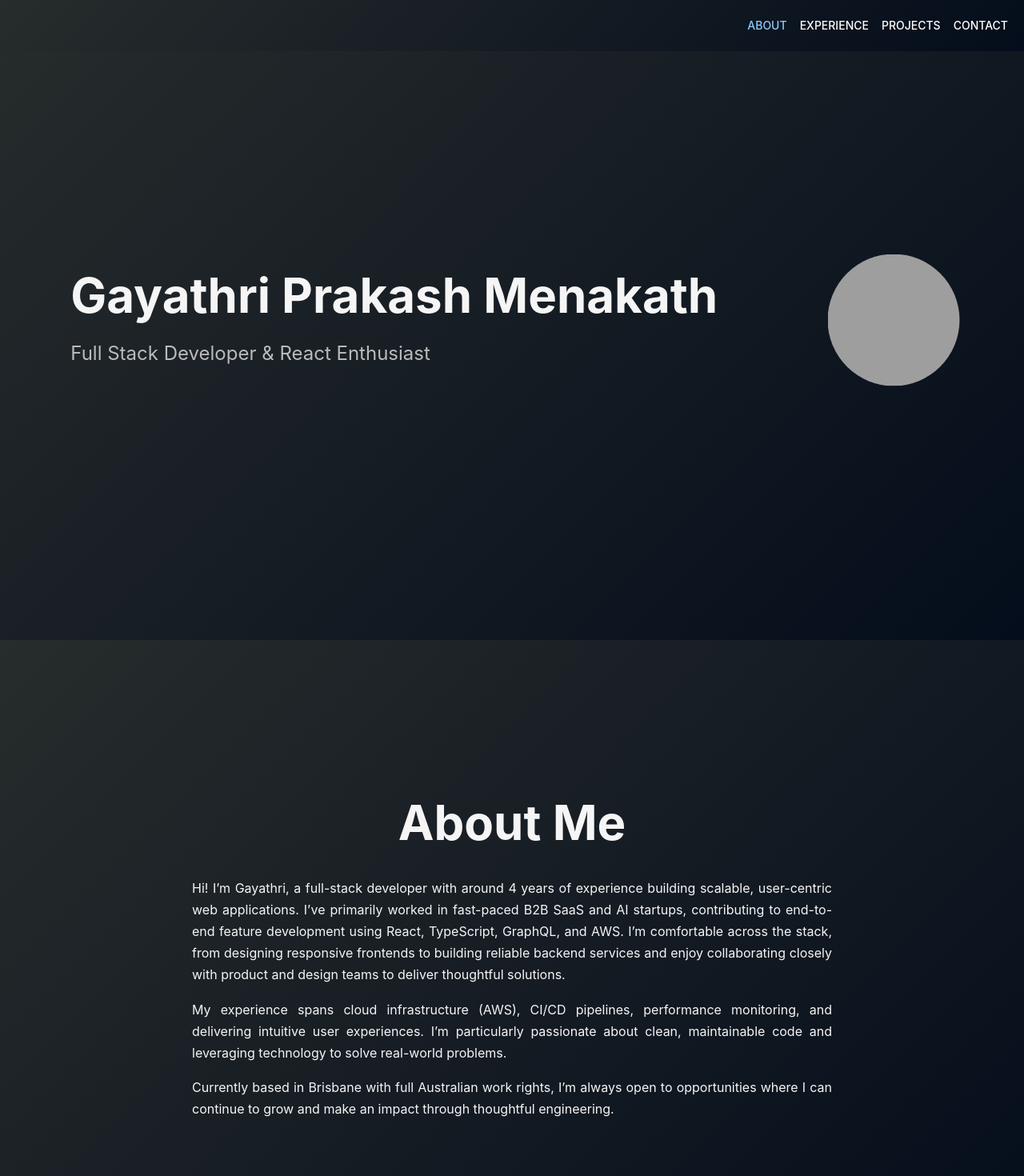
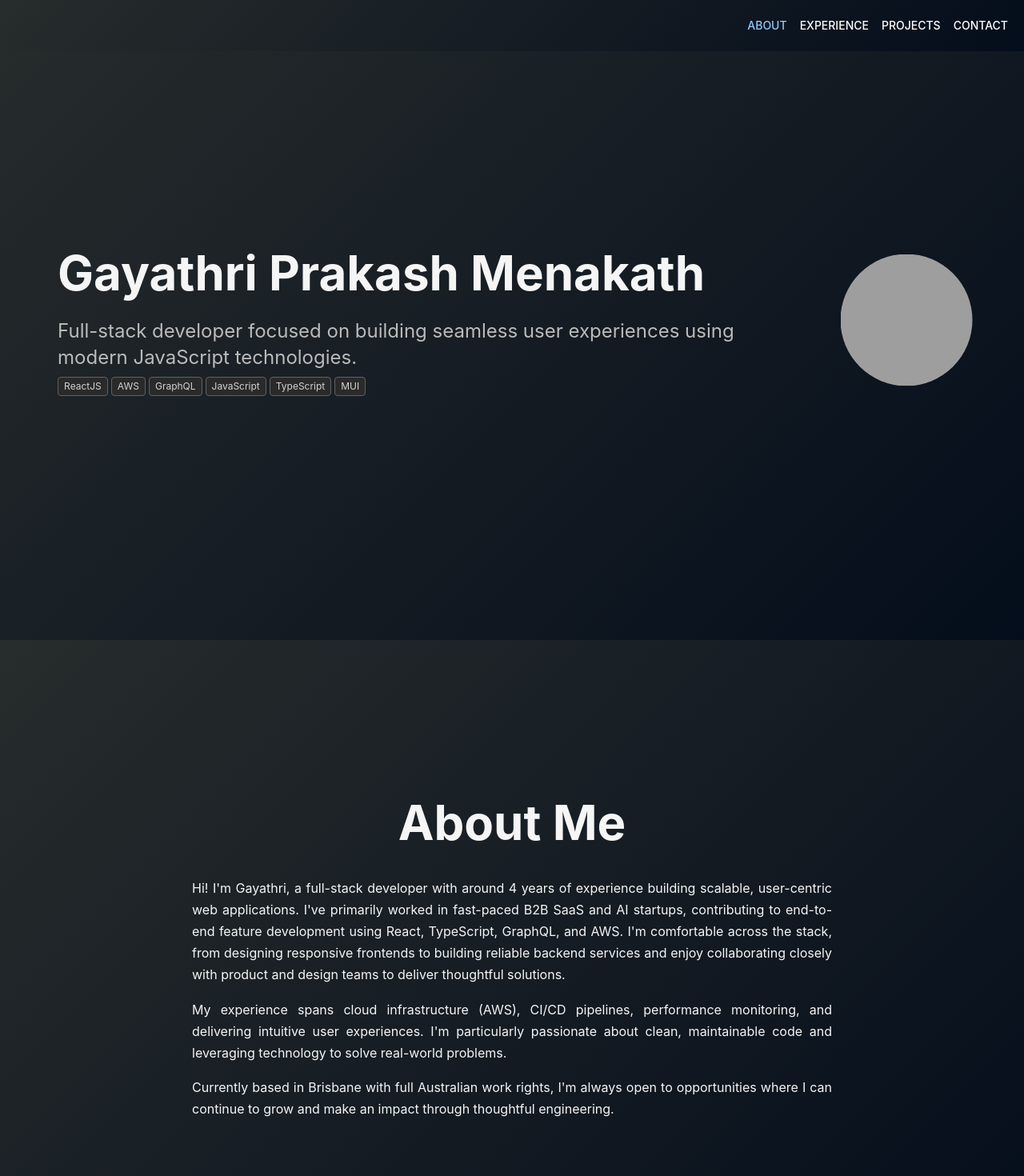
Before and after one commit to Gayathrimenakath/gayathrimenakath.github.io, a React (Vite) app: page /#about in a window 1280 px wide. Shown: the top 1470 px of the page at 80% size. Built offline with nearby package versions, Linux system fonts and the light colour scheme; grey boxes are pictures that could not be loaded.

Commit message:
HomePage additions

```diff
--- a/src/components/About.tsx
+++ b/src/components/About.tsx
@@ -21,22 +21,22 @@ export const About = () => {
         About Me
       </Typography>
       <Typography variant="body1" sx={{ maxWidth: "800px", mt: 3 }}>
-        Hi! I’m Gayathri, a full-stack developer with around 4 years of
-        experience building scalable, user-centric web applications. I’ve
+        Hi! I'm Gayathri, a full-stack developer with around 4 years of
+        experience building scalable, user-centric web applications. I've
         primarily worked in fast-paced B2B SaaS and AI startups, contributing to
         end-to-end feature development using React, TypeScript, GraphQL, and
-        AWS. I’m comfortable across the stack, from designing responsive
+        AWS. I'm comfortable across the stack, from designing responsive
         frontends to building reliable backend services and enjoy collaborating
         closely with product and design teams to deliver thoughtful solutions.
       </Typography>
       <Typography variant="body1" sx={{ maxWidth: "800px", mt: 4 }}>
         My experience spans cloud infrastructure (AWS), CI/CD pipelines,
-        performance monitoring, and delivering intuitive user experiences. I’m
+        performance monitoring, and delivering intuitive user experiences. I'm
         particularly passionate about clean, maintainable code and leveraging
         technology to solve real-world problems.
       </Typography>
       <Typography variant="body1" sx={{ maxWidth: "800px", mt: 4, mb: 2 }}>
-        Currently based in Brisbane with full Australian work rights, I’m always
+        Currently based in Brisbane with full Australian work rights, I'm always
         open to opportunities where I can continue to grow and make an impact
         through thoughtful engineering.
       </Typography>
--- a/src/components/HomePage.tsx
+++ b/src/components/HomePage.tsx
@@ -1,8 +1,18 @@
-import { Avatar, Box, IconButton, Typography, useTheme } from "@mui/material";
-import profileImage from "../assets/profileImage.jpg"; // or use relative path
+import {
+  Avatar,
+  Box,
+  Chip,
+  IconButton,
+  Stack,
+  Typography,
+  useTheme,
+} from "@mui/material";
+import profileImage from "../assets/profileImage.jpg";
 
 export const HomePage = () => {
   const theme = useTheme();
+
+  const skills = ["ReactJS", "AWS", "GraphQL", "JavaScript", "TypeScript", "MUI"];
 
   return (
     <Box
@@ -18,13 +28,27 @@ export const HomePage = () => {
         textAlign: { xs: "center", md: "left" },
       }}
     >
-      <Box>
+      <Box width={{ xs: "100%", md: "70%" }}>
         <Typography variant="h2" component="h1" gutterBottom>
           Gayathri Prakash Menakath
         </Typography>
         <Typography variant="h5" color="text.secondary" sx={{ mb: 2 }}>
-          Full Stack Developer & React Enthusiast
+          Full-stack developer focused on building seamless user experiences
+          using modern JavaScript technologies.
         </Typography>
+        {skills?.length > 0 && (
+          <Stack
+            direction="row"
+            spacing={1}
+            useFlexGap
+            flexWrap="wrap"
+            sx={{ mt: 1 }}
+          >
+            {skills.map((skill, index) => (
+              <Chip key={index} label={skill} size="small" variant="outlined" />
+            ))}
+          </Stack>
+        )}
       </Box>
 
       <Box>
```
